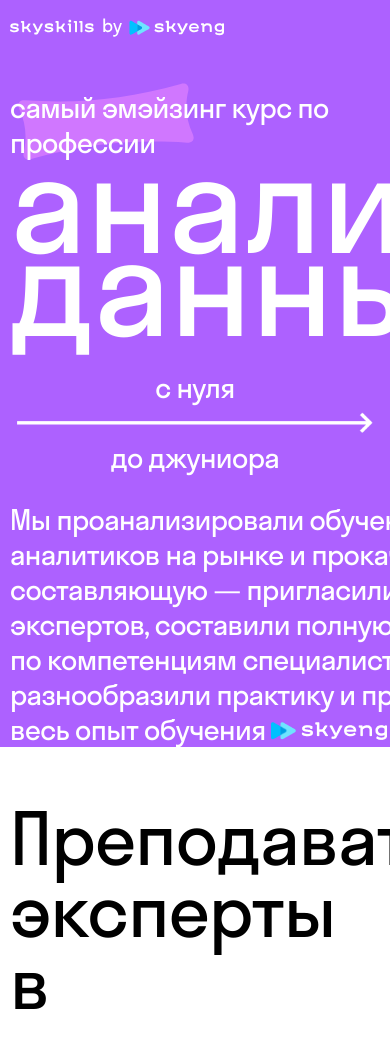
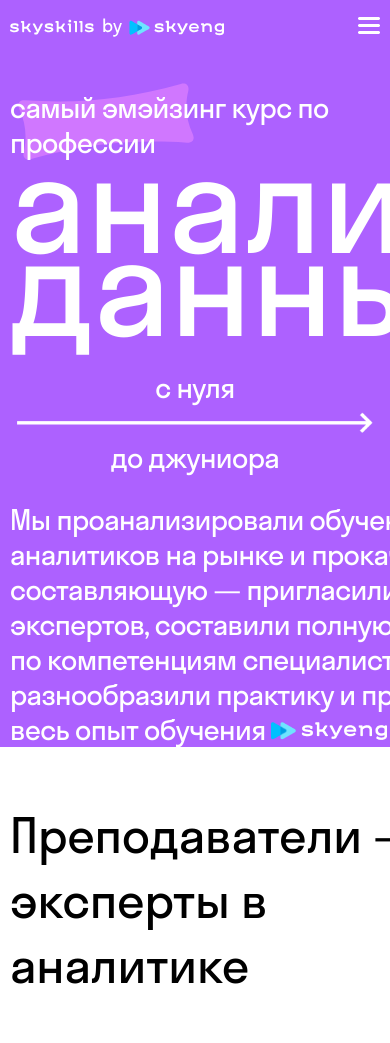
Before and after one commit to DimitrusB/dop, a plain HTML site: page index.html in a window 390 px wide. Shown: the top 1043 px of the page. Drawn offline with Linux system fonts and the light colour scheme.

Commit message:
teach mob

```diff
--- a/_mobile.scss
+++ b/_mobile.scss
@@ -14,6 +14,9 @@
         min-height: 736px;
         &_nav{
             display: none;
+        }
+        &_navmob{
+            display: inline;
         }
         &_text1{
             padding-top:  48px;
@@ -66,4 +69,15 @@
                 }
         }
     }
+    .teachers{
+        &__exp{
+            font-style: normal;
+            font-weight: 400;
+            font-size: 48px;
+            line-height: 135%;
+            letter-spacing: -0.05px;
+            font-feature-settings: 'pnum' on, 'lnum' on;
+            color: #000000;
+        }
+    }
 }
```
Also changed, not shown: style.css, 1 other file.
